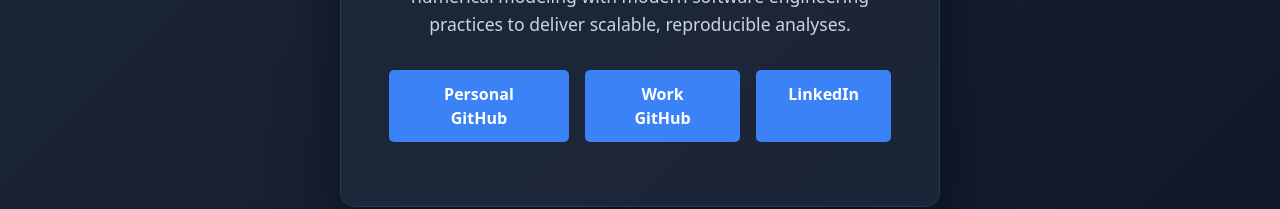
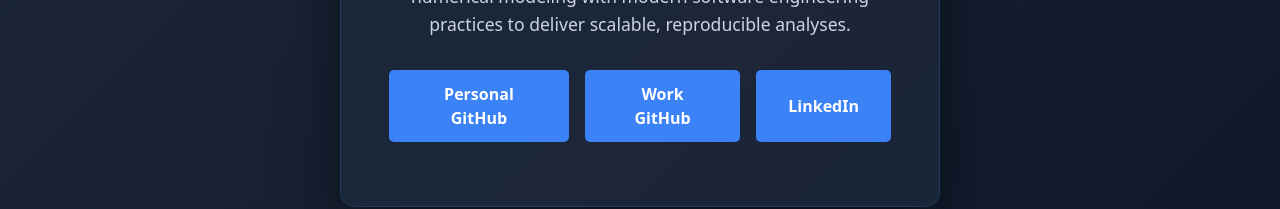
Before and after one commit to adacovsk/adacovsk.github.io, a React (Vite) app: page / in a window 1280 px wide. Shown: the part 465-674 px from the top of the page. Built offline with nearby package versions, Linux system fonts and the light colour scheme.

Commit message:
vertically center buton text

```diff
--- a/src/App.css
+++ b/src/App.css
@@ -143,6 +143,9 @@
   border-radius: 5px;
   transition: all 0.3s ease;
   font-weight: 600;
+  display: inline-flex;
+  align-items: center;
+  justify-content: center;
 }
 
 .links a:hover {
```
